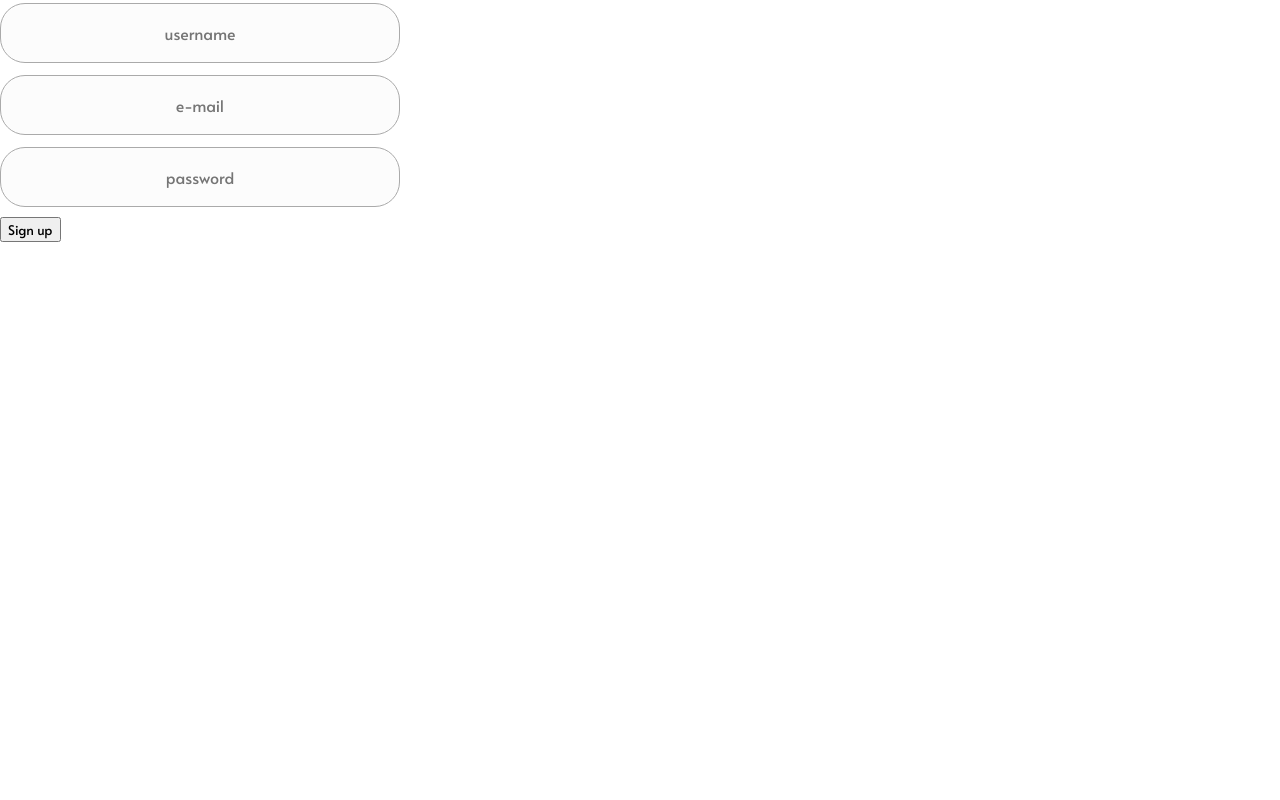
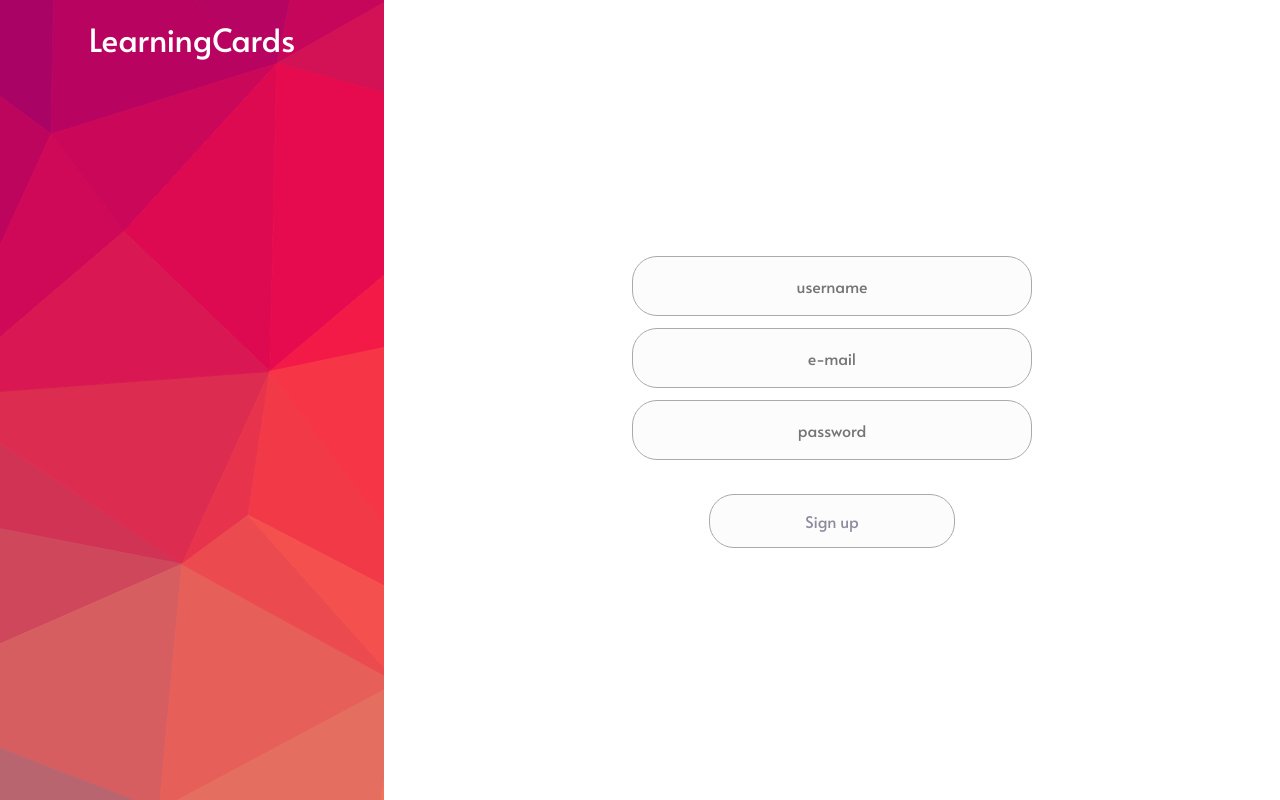
Before and after one commit to KamilKrol5/learning-cards, a React (Create React App) app in the folder front/: page /signup in a window 1280 px wide. Built offline with nearby package versions, Linux system fonts and the light colour scheme.

Commit message:
Add css to Register.js

```diff
--- a/front/package.json
+++ b/front/package.json
@@ -8,6 +8,7 @@
     "bootstrap": "^4.3.1",
     "formik": "^2.0.4",
     "gh-pages": "^2.1.1",
+    "jsonwebtoken": "^8.5.1",
     "react": "^16.11.0",
     "react-dom": "^16.11.0",
     "react-redux": "^7.1.3",
--- a/front/src/components/App.js
+++ b/front/src/components/App.js
@@ -5,9 +5,9 @@ import {BrowserRouter, Route} from "react-router-dom";
 import PageWrapper from "./wrappers/PageWrapper";
 import LoginWrapper from "./wrappers/LoginWrapper";
 import Home from "./pages/home/Home";
-import Login from "./pages/login/Login";
+import Login from "./pages/auth/Login";
 import ApiTest from "./pages/ApiTest";
-import Register from "./pages/Register";
+import Register from "./pages/auth/Register";
 import Dashboard from "./pages/Dashboard";
 import NavBar from "./common/navbar/NavBar";
 
--- a/front/src/components/pages/Register.js
+++ /dev/null
@@ -1,79 +0,0 @@
-import React, {Component} from 'react';
-import FormInput from "../common/FormInput";
-import * as AuthActions from "../../store/actions/authActions";
-import {connect} from "react-redux";
-import {withFormik} from "formik";
-import * as Yup from "yup";
-
-const fields = [
-    {name: 'username', type: '', placeholder: 'username'},
-    {name: 'email', type: 'email', placeholder: 'e-mail'},
-    {name: 'password', type: 'password', placeholder: 'password'},
-];
-
-/**
- * Strona rejestracji
- */
-class Register extends Component {
-    render() {
-        return (
-            <div>
-                <form method="post" onSubmit={e => {
-                    e.preventDefault();
-                    this.props.register(this.props.values.email, this.props.values.password);
-                }}
-                >
-                    {fields.map((field, index) => {
-                        return (
-                            <FormInput
-                                {...field}
-                                key={index}
-                                keyv={index}
-                                value={this.props.values[field.name]}
-                                touched={this.props.touched[field.name]}
-                                errors={this.props.errors[field.name]}
-                                onChange={this.props.handleChange}
-                                onBlur={this.props.handleBlur}
-                            />
-                        )
-                    })}
-                    <button className="btn-submit">Sign up</button>
-                </form>
-            </div>
-        );
-    }
-}
-
-const mapStateToProps = state => {
-    return {
-        auth: state.auth
-    }
-};
-
-const mapDispatchToProps = dispatch => {
-    return {
-        register: (username, email, password) => {
-            dispatch(AuthActions.register(username, email, password))
-        }
-    }
-};
-
-
-export default connect(
-    mapStateToProps,
-    mapDispatchToProps
-)(withFormik({
-    mapPropsToValues: () => ({
-        username: '',
-        email: '',
-        password: '',
-    }),
-    validationSchema: Yup.object().shape({
-        username: Yup.string().min(3, "Username too short").required("You need to enter an usename"),
-        email: Yup.string().email("Incorrect email.").required("You need to enter an email address."),
-        password: Yup.string().min(8, "Password must be at least 8 characters").required("You need to enter a password."),
-    }),
-    handleSubmit: (values) => {
-        console.log("Login attempt: ", values);
-    }
-})(Register));
--- a/front/src/components/pages/login/Login.js
+++ b/front/src/components/pages/auth/Login.js
@@ -8,7 +8,7 @@ import FormInput from "../../common/FormInput";
 //redux actions
 import * as AuthActions from '../../../store/actions/authActions';
 //css
-import './login.css';
+import './auth.css';
 import {Link} from "react-router-dom";
 
 const fields = [
@@ -22,12 +22,12 @@ const fields = [
 class Login extends Component {
     render() {
         return (
-            <div id="m-login-page">
-                <div className="m-login-page-bg">
-                    <Link to="/" className="m-login-page-logo">LearningCards</Link>
+            <div id="m-auth-page">
+                <div className="m-auth-page-bg">
+                    <Link to="/" className="m-auth-page-logo">LearningCards</Link>
                 </div>
-                <div className="m-login-page-form-wrapper">
-                    <form className="m-login-page-form" method="post" onSubmit={e => {
+                <div className="m-auth-page-form-wrapper">
+                    <form className="m-auth-page-form" method="post" onSubmit={e => {
                         e.preventDefault();
                         this.props.login(this.props.values.email, this.props.values.password);
                     }}
--- /dev/null
+++ b/front/src/components/pages/auth/Register.js
@@ -0,0 +1,86 @@
+import React, {Component} from 'react';
+import FormInput from "../../common/FormInput";
+import * as AuthActions from "../../../store/actions/authActions";
+import {connect} from "react-redux";
+import {withFormik} from "formik";
+import * as Yup from "yup";
+import {Link} from "react-router-dom";
+import './auth.css';
+
+const fields = [
+    {name: 'username', type: '', placeholder: 'username'},
+    {name: 'email', type: 'email', placeholder: 'e-mail'},
+    {name: 'password', type: 'password', placeholder: 'password'},
+];
+
+/**
+ * Strona rejestracji
+ */
+class Register extends Component {
+    render() {
+        return (
+            <div id="m-auth-page">
+                <div className="m-auth-page-bg">
+                    <Link to="/" className="m-auth-page-logo">LearningCards</Link>
+                </div>
+                <div className="m-auth-page-form-wrapper">
+                    <form className="m-auth-page-form" method="post" onSubmit={e => {
+                        e.preventDefault();
+                        this.props.register(this.props.values.email, this.props.values.password);
+                    }}
+                    >
+                        {fields.map((field, index) => {
+                            return (
+                                <FormInput
+                                    {...field}
+                                    key={index}
+                                    keyv={index}
+                                    value={this.props.values[field.name]}
+                                    touched={this.props.touched[field.name]}
+                                    errors={this.props.errors[field.name]}
+                                    onChange={this.props.handleChange}
+                                    onBlur={this.props.handleBlur}
+                                />
+                            )
+                        })}
+                        <button className="m-form-btn-submit">Sign up</button>
+                    </form>
+                </div>
+            </div>
+        );
+    }
+}
+
+const mapStateToProps = state => {
+    return {
+        auth: state.auth
+    }
+};
+
+const mapDispatchToProps = dispatch => {
+    return {
+        register: (username, email, password) => {
+            dispatch(AuthActions.register(username, email, password))
+        }
+    }
+};
+
+
+export default connect(
+    mapStateToProps,
+    mapDispatchToProps
+)(withFormik({
+    mapPropsToValues: () => ({
+        username: '',
+        email: '',
+        password: '',
+    }),
+    validationSchema: Yup.object().shape({
+        username: Yup.string().min(3, "Username too short").required("You need to enter an usename"),
+        email: Yup.string().email("Incorrect email.").required("You need to enter an email address."),
+        password: Yup.string().min(8, "Password must be at least 8 characters").required("You need to enter a password."),
+    }),
+    handleSubmit: (values) => {
+        console.log("Login attempt: ", values);
+    }
+})(Register));
--- a/front/src/components/pages/login/login.css
+++ b/front/src/components/pages/auth/auth.css
@@ -1,11 +1,11 @@
-#m-login-page {
+#m-auth-page {
     width: 100%;
     height: 100%;
     display: flex;
     flex-direction: column;
 }
 
-.m-login-page-logo {
+.m-auth-page-logo {
     display: inline-block;
     margin: 0;
     color: white;
@@ -14,7 +14,7 @@
     max-height: 80px;
 }
 
-.m-login-page-bg {
+.m-auth-page-bg {
     display: flex;
     align-items: center;
     justify-content: center;
@@ -23,7 +23,7 @@
     background: url("../../../assets/color-2174065.png");
 }
 
-.m-login-page-form-wrapper {
+.m-auth-page-form-wrapper {
     width: 100%;
     height: 90%;
     display: flex;
@@ -31,7 +31,7 @@
     justify-content: center;
 }
 
-.m-login-page-form {
+.m-auth-page-form {
     display: flex;
     align-items: center;
     justify-content: center;
@@ -80,22 +80,22 @@
 }
 
 @media screen and (min-width: 600px) {
-    #m-login-page {
+    #m-auth-page {
         flex-direction: row;
     }
 
-    .m-login-page-bg {
+    .m-auth-page-bg {
         align-items: unset;
         width: 30%;
         height: 100%;
     }
 
-    .m-login-page-form-wrapper {
+    .m-auth-page-form-wrapper {
         height: 100%;
         width: 70%;
     }
 
-    .m-login-page-logo {
+    .m-auth-page-logo {
         margin-top: 15px;
         font-size: 24px;
     }
@@ -119,7 +119,7 @@
         padding: 15px 95px;
     }
 
-    .m-login-page-logo {
+    .m-auth-page-logo {
         margin-top: 15px;
         font-size: 32px;
     }
```
